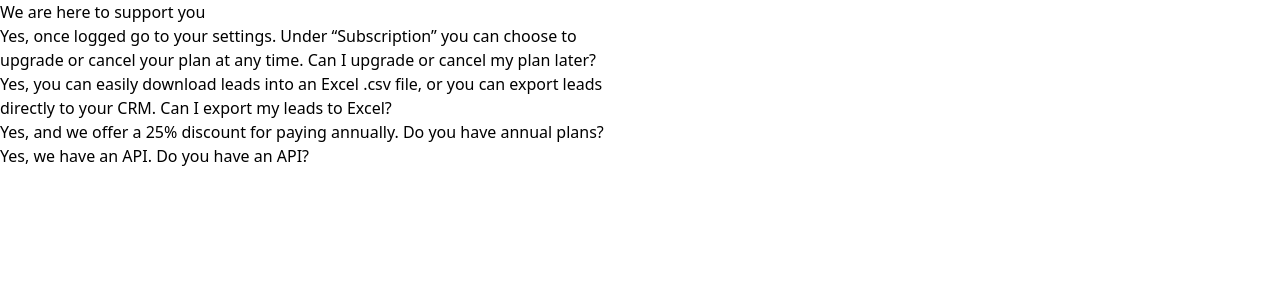
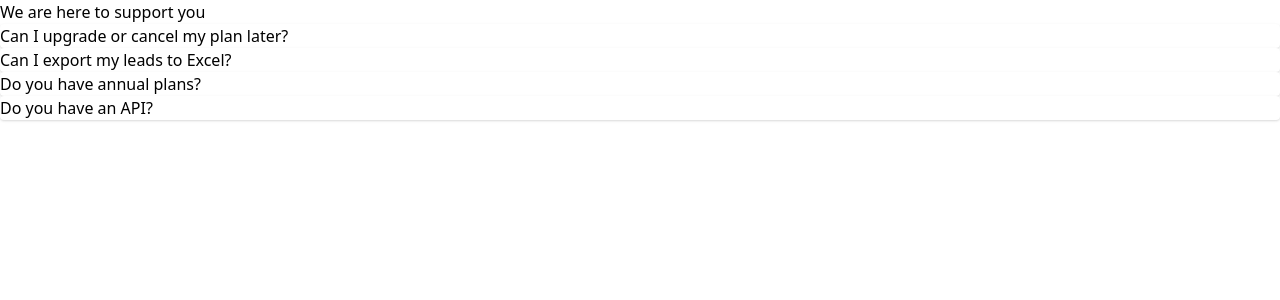
Before and after one commit to 22003116/essai, a Nuxt app: page / in a window 1280 px wide. Shown: the top 300 px of the page. Built offline with nearby package versions, Linux system fonts and the light colour scheme.

Commit message:
debut basic fonctionnel

```diff
--- /dev/null
+++ b/components/BaseQuestion.vue
@@ -0,0 +1,47 @@
+<template>
+    <div @click="toggle" class="bg-white shadow rounded">
+        <p>
+            {{ question }}
+        </p>
+        <p v-if="visible">
+            {{ answer }}
+        </p>
+    </div>
+</template>
+
+<script>
+    export default {
+        props: {
+            question: {
+                type: String,
+                required: true,
+            },
+            answer: {
+                type: String,
+                required: true,
+            },
+            keepOpened: {
+                type: Boolean,
+                required: false,
+            },
+        },
+        data() {
+            return {
+                visible: false
+            }
+        },
+        methods: {
+            toggle() {
+                if(!this.keepOpened)
+                {
+                    this.visible = !this.visible
+                }
+            }
+        },
+        created() {
+            if(this.keepOpened){
+                this.visible = true
+            }
+        }
+    }
+</script>
--- a/components/NuxtLogo.vue
+++ /dev/null
@@ -1,11 +0,0 @@
-<template>
-  <svg class="nuxt-logo" viewBox="0 0 45 30" fill="none" xmlns="http://www.w3.org/2000/svg">
-    <path d="M24.7203 29.704H41.1008C41.6211 29.7041 42.1322 29.5669 42.5828 29.3061C43.0334 29.0454 43.4075 28.6704 43.6675 28.2188C43.9275 27.7672 44.0643 27.2549 44.0641 26.7335C44.0639 26.2121 43.9266 25.6999 43.6662 25.2485L32.6655 6.15312C32.4055 5.70162 32.0315 5.32667 31.581 5.06598C31.1305 4.8053 30.6195 4.66805 30.0994 4.66805C29.5792 4.66805 29.0682 4.8053 28.6177 5.06598C28.1672 5.32667 27.7932 5.70162 27.5332 6.15312L24.7203 11.039L19.2208 1.48485C18.9606 1.03338 18.5864 0.658493 18.1358 0.397853C17.6852 0.137213 17.1741 0 16.6538 0C16.1336 0 15.6225 0.137213 15.1719 0.397853C14.7213 0.658493 14.3471 1.03338 14.0868 1.48485L0.397874 25.2485C0.137452 25.6999 0.000226653 26.2121 2.8053e-07 26.7335C-0.000226092 27.2549 0.136554 27.7672 0.396584 28.2188C0.656614 28.6704 1.03072 29.0454 1.48129 29.3061C1.93185 29.5669 2.44298 29.7041 2.96326 29.704H13.2456C17.3195 29.704 20.3239 27.9106 22.3912 24.4118L27.4102 15.7008L30.0986 11.039L38.1667 25.0422H27.4102L24.7203 29.704ZM13.0779 25.0374L5.9022 25.0358L16.6586 6.36589L22.0257 15.7008L18.4322 21.9401C17.0593 24.2103 15.4996 25.0374 13.0779 25.0374Z" fill="#00DC82" />
-  </svg>
-</template>
-
-<style>
-.nuxt-logo {
-  height: 180px;
-}
-</style>
--- a/pages/index.vue
+++ b/pages/index.vue
@@ -10,21 +10,22 @@
 
     <template>
       <div :key="questions.title" v-for="questions in typesOfQuestions">
-        <div
-          class="grid grid-cols-1 gap-4 md:grid-cols-2"
+        <base-question
           :key="question.title"
           v-for="question in questions"
+          :question="question.title"
+          :answer="question.details"
         >
-          {{ question.details }}
-          {{ question.title }}
-        </div>
+        </base-question>
       </div>
     </template>
   </div>
 </template>
 
 <script>
+import BaseQuestion from '../components/BaseQuestion.vue';
 export default {
+  components: { BaseQuestion },
   data() {
     return {
       legend: "We are here to support you",
@@ -58,3 +59,7 @@ export default {
   },
 };
 </script>
+
+<style scoped>
+
+</style>
```
